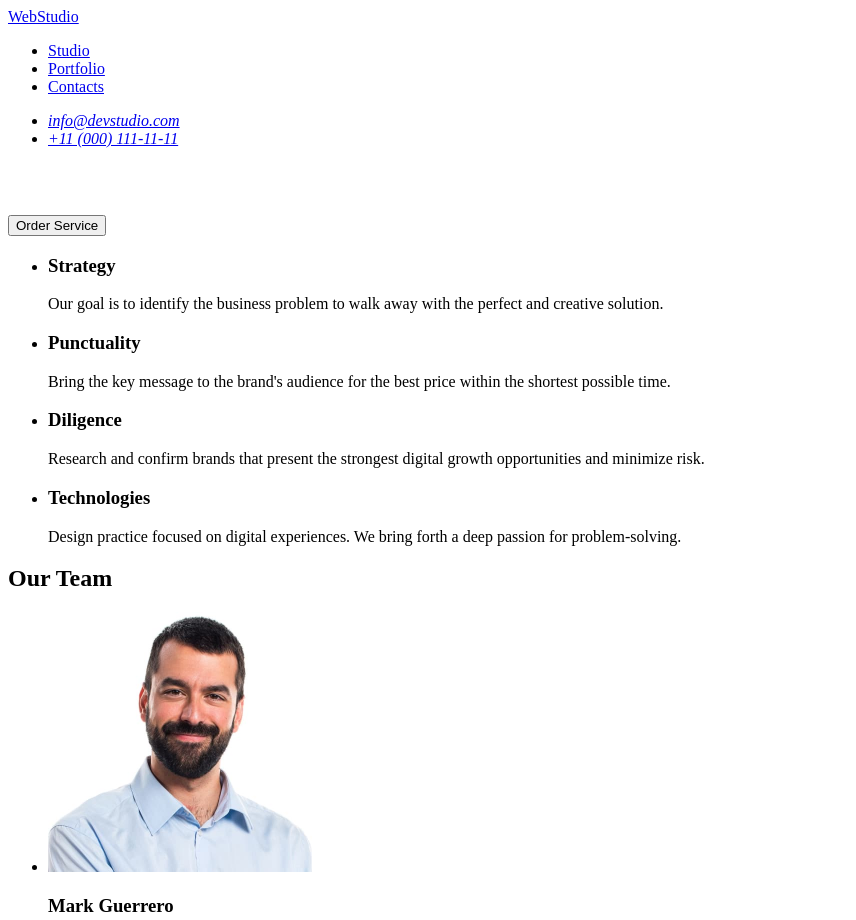
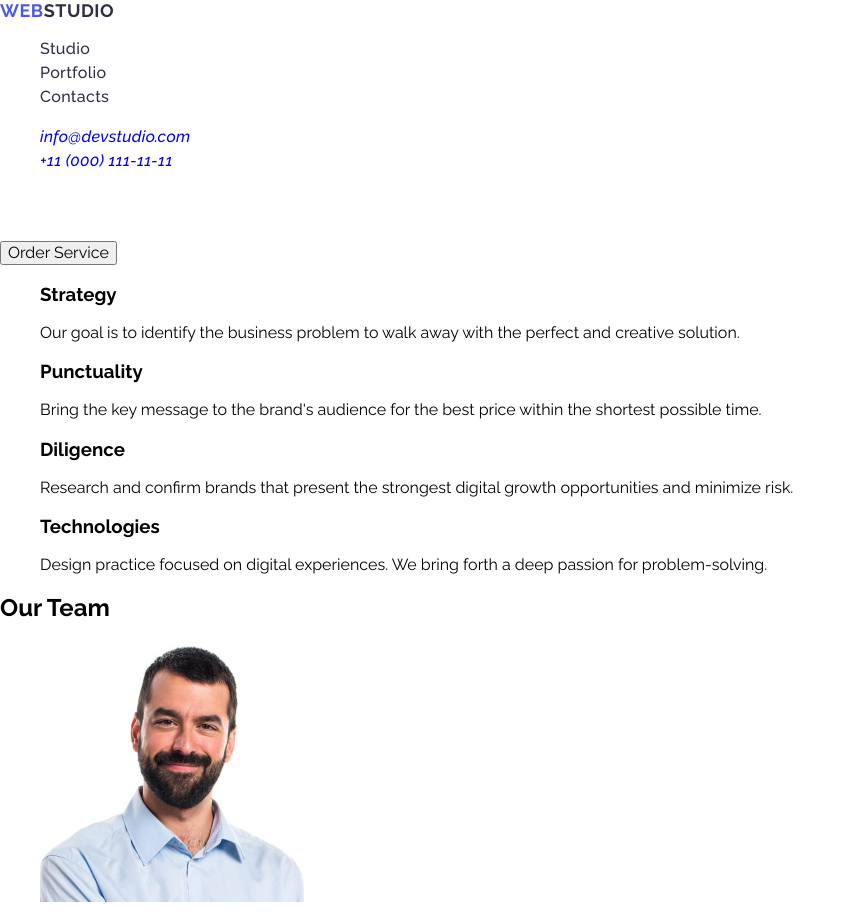
Before and after one commit to DianaZorina/goit-markup-hw-02, a plain HTML site: page index.html in a window 1280 px wide. Shown: the top 920 px of the page, without its empty margins (0-856 px from the left). Drawn offline with nearby package versions, Linux system fonts and the light colour scheme.

Commit message:
nav in css

```diff
--- a/css/styles.css
+++ b/css/styles.css
@@ -1,6 +1,68 @@
+body {
+    font-family: "Raleway", "Roboto", sans-serif;
+}
+a {
+    text-decoration: none;
+}
+ul, ol {
+    list-style-type: none;
+}
+button {
+    cursor: pointer;
+}
 
+.header-page {
+}
+.nav-page {
+}
+.logo {
+    font-weight: 700;
+        font-size: 18px;
+        line-height: 1.16667;
+        letter-spacing: 0.03em;
+        text-transform: uppercase;
+        color: #4d5ae5;
+}
+.logostyle {
+    font-weight: 700;
+        font-size: 18px;
+        line-height: 1.16667;
+        letter-spacing: 0.03em;
+        text-transform: uppercase;
+        color: #2e2f42;
+}
+.nav-list {
+}
+.nav-item {
+    font-weight: 500;
+font-size: 16px;
+line-height: 1.5;
+letter-spacing: 0.02em;
+color: #2e2f42;
+}
+.nav-item-link {
+    font-weight: 500;
+font-size: 16px;
+line-height: 1.5;
+letter-spacing: 0.02em;
+color: #2e2f42;
+}
+.address-page {
+    font-weight: 500;
+font-size: 16px;
+line-height: 1.5;
+letter-spacing: 0.02em;
+color: #2e2f42;
+}
+.address-list {
+}
+.address-item {
+}
+.address-item-link {
+}
+/* #endregion shapka header */
 
-
+/* #region section hero */
 
 
 
--- a/index.html
+++ b/index.html
@@ -4,17 +4,34 @@
     <meta charset="UTF-8" />
     <meta name="viewport" content="width=device-width, initial-scale=1.0" />
     <title>WebStudio</title>
+    <link rel="preconnect" href="https://fonts.googleapis.com" />
+    <link rel="preconnect" href="https://fonts.gstatic.com" crossorigin />
+    <link
+      rel="stylesheet"
+      href="https://cdnjs.cloudflare.com/ajax/libs/modern-normalize/3.0.1/modern-normalize.min.css"
+      integrity="sha512-q6WgHqiHlKyOqslT/lgBgodhd03Wp4BEqKeW6nNtlOY4quzyG3VoQKFrieaCeSnuVseNKRGpGeDU3qPmabCANg=="
+      crossorigin="anonymous"
+      referrerpolicy="no-referrer"
+    />
+    <link
+      href="https://fonts.googleapis.com/css2?family=Raleway:ital,wght@0,100..900;1,100..900&family=Roboto:ital,wght@0,100;0,300;0,400;0,500;0,700;0,900;1,100;1,300;1,400;1,500;1,700;1,900&display=swap"
+      rel="stylesheet"
+    />
     <link rel="stylesheet" href="./css/styles.css" />
   </head>
 
   <body>
-    <header>
-      <nav>
-        <a href="./index.html" aria-label="link to WebStudio">WebStudio </a>
+    <header class="header-page">
+      <!-- #region shapka  -->
+      <nav class="nav-page">
+        <a class="logo" href="./index.html">Web</a><span class="logostyle">Studio</span>
+        <aria-label="link to WebStudio">
+          </a>
 
-        <ul>
-          <li>
+        <ul class="nav-list">
+          <li class="nav-item">
             <a
+              class="nav-item-link"
               href="#"
               target="_blank"
               rel="noopener noreferrer"
@@ -22,8 +39,9 @@
               >Studio
             </a>
           </li>
-          <li>
+          <li class="nav-item">
             <a
+              class="nav-item-link"
               href="#"
               target="_blank"
               rel="noopener noreferrer"
@@ -31,8 +49,9 @@
               >Portfolio
             </a>
           </li>
-          <li>
+          <li class="nav-item">
             <a
+              class="nav-item-link"
               href="#"
               target="_blank"
               rel="noopener noreferrer"
@@ -43,10 +62,10 @@
         </ul>
       </nav>
 
-      <address>
-        <ul>
-          <li>
-            <a
+      <address class="address-page">
+        <ul class="address-list">
+          <li class="address-item">
+            <a class="address-item-link"
               href="mailto:info@devstudio.com"
               target="_blank"
               rel="noopener noreferrer"
@@ -54,8 +73,8 @@
               >info@devstudio.com
             </a>
           </li>
-          <li>
-            <a
+          <li class="address-item">
+            <a class="address-item-link"
               href="tel:+110001111111"
               target="_blank"
               rel="noopener noreferrer"
@@ -65,16 +84,18 @@
           </li>
         </ul>
       </address>
+      <!-- #endregion shapka  -->
     </header>
 
     <main>
-      <!-- section hero  -->
+      <!-- #region section hero  -->
       <section>
         <h1>Effective Solutions for Your Business</h1>
         <button type="button">Order Service</button>
       </section>
+      <!-- #endregion hero -->
 
-      <!-- Feature section -->
+      <!-- #region section Feature -->
       <section>
         <h2 hidden>Features</h2>
         <ul>
@@ -108,8 +129,9 @@
           </li>
         </ul>
       </section>
+      <!-- #endregion Feature -->
 
-      <!-- Our Team section -->
+      <!-- #region Our Team section -->
       <section id="OurTeam">
         <h2>Our Team</h2>
         <ul>
@@ -155,8 +177,9 @@
           </li>
         </ul>
       </section>
+      <!-- #endregion Our Team -->
 
-      <!-- Portfolio -->
+      <!-- #region Portfolio -->
       <section>
         <h2>Our Portfolio</h2>
         <ul>
@@ -227,6 +250,7 @@
           </li>
         </ul>
       </section>
+      <!-- #endregion Portfolio -->
     </main>
 
     <footer>
```
